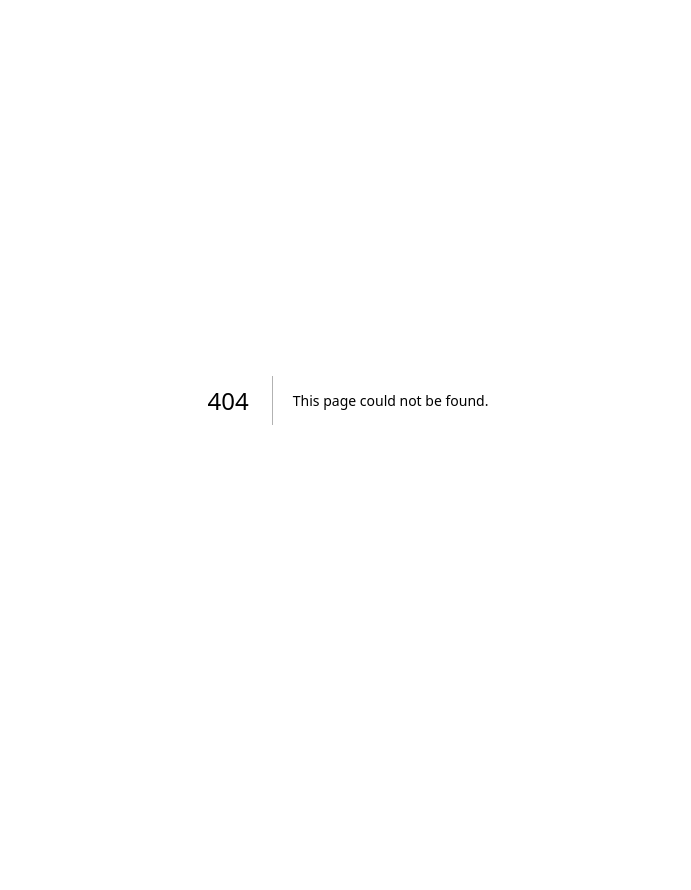
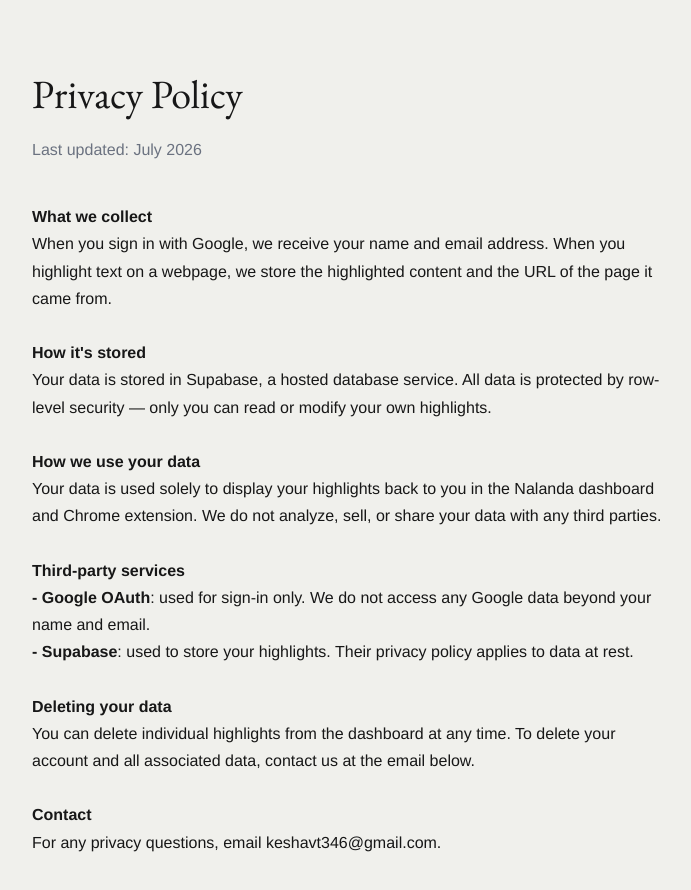
Before and after one commit to kshtwr/nalanda, a Next.js app in the folder nalanda-dashboard/: page /privacy in a window 1280 px wide. Before the commit this address had no page. Shown: the top 890 px of the page, without its empty margins (292-983 px from the left). Before the commit the page ends 800 px from the top, so only its background shows below. Built offline with nearby package versions, Linux system fonts and the light colour scheme.

Commit message:
added privacy policy

```diff
--- /dev/null
+++ b/nalanda-dashboard/src/app/privacy/page.tsx
@@ -0,0 +1,28 @@
+export default function PrivacyPolicy() {
+  return (
+    <main style={{ maxWidth: 680, margin: '60px auto', padding: '0 24px', fontFamily: 'Helvetica Neue, Helvetica, Arial, sans-serif', color: '#171717', lineHeight: 1.7 }}>
+      <h1 style={{ fontFamily: 'var(--font-garamond), serif', fontSize: '2.5rem', marginBottom: 8 }}>Privacy Policy</h1>
+      <p style={{ color: '#6b7280', marginBottom: 40 }}>Last updated: July 2026</p>
+      <h2><strong>What we collect</strong></h2>
+      <p>When you sign in with Google, we receive your name and email address. When you highlight text on a webpage, we store the highlighted content and the URL of the page it came from.</p>
+      <br/>
+      <h2><strong>How it's stored</strong></h2>
+      <p>Your data is stored in Supabase, a hosted database service. All data is protected by row-level security — only you can read or modify your own highlights.</p>
+      <br/>
+      <h2><strong>How we use your data</strong></h2>
+      <p>Your data is used solely to display your highlights back to you in the Nalanda dashboard and Chrome extension. We do not analyze, sell, or share your data with any third parties.</p>
+      <br/>
+      <h2><strong>Third-party services</strong></h2>
+      <ul>
+        <li><strong>- Google OAuth</strong>: used for sign-in only. We do not access any Google data beyond your name and email.</li>
+        <li><strong>- Supabase</strong>: used to store your highlights. Their privacy policy applies to data at rest.</li>
+      </ul>
+      <br/>
+      <h2><strong>Deleting your data</strong></h2>
+      <p>You can delete individual highlights from the dashboard at any time. To delete your account and all associated data, contact us at the email below.</p>
+      <br/>
+      <h2><strong>Contact</strong></h2>
+      <p>For any privacy questions, email <a href="mailto:keshavt346@gmail.com" style={{ color: '#171717' }}>keshavt346@gmail.com</a>.</p>
+    </main>
+  )
+}
```
